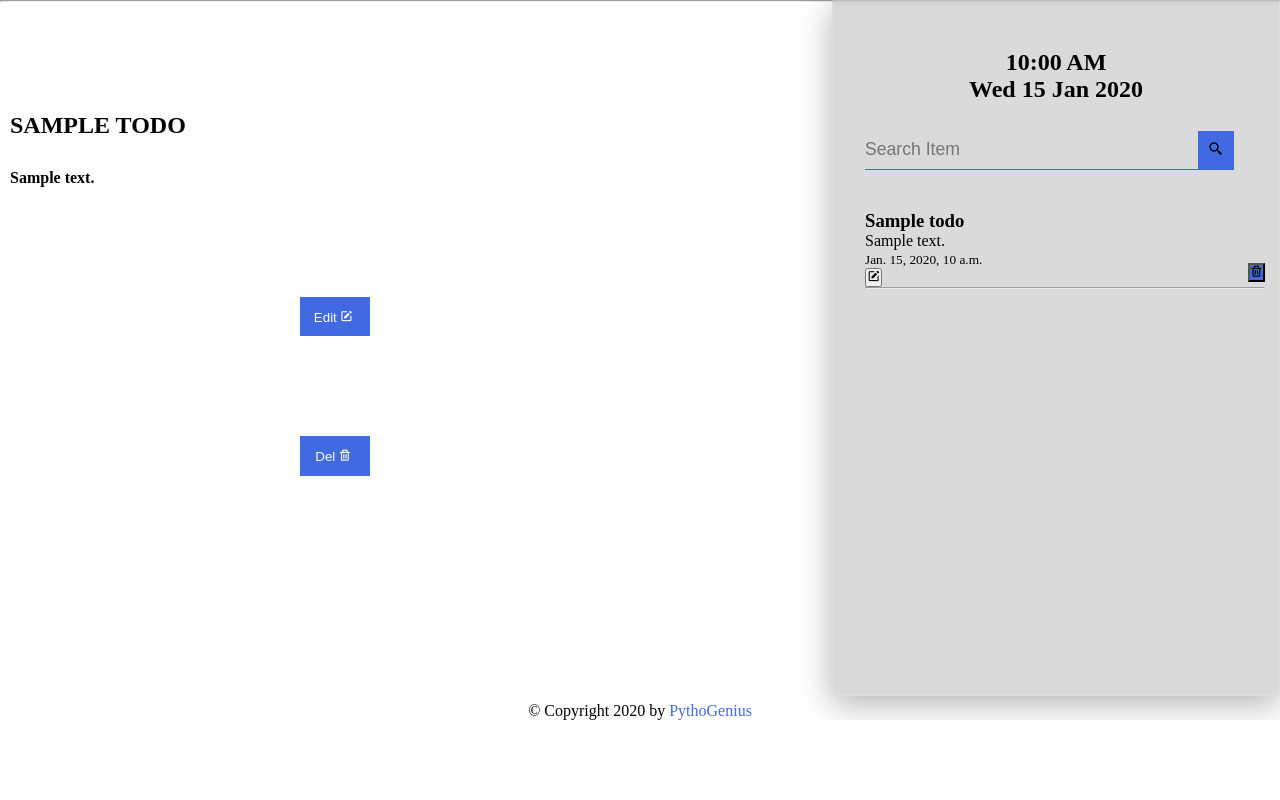
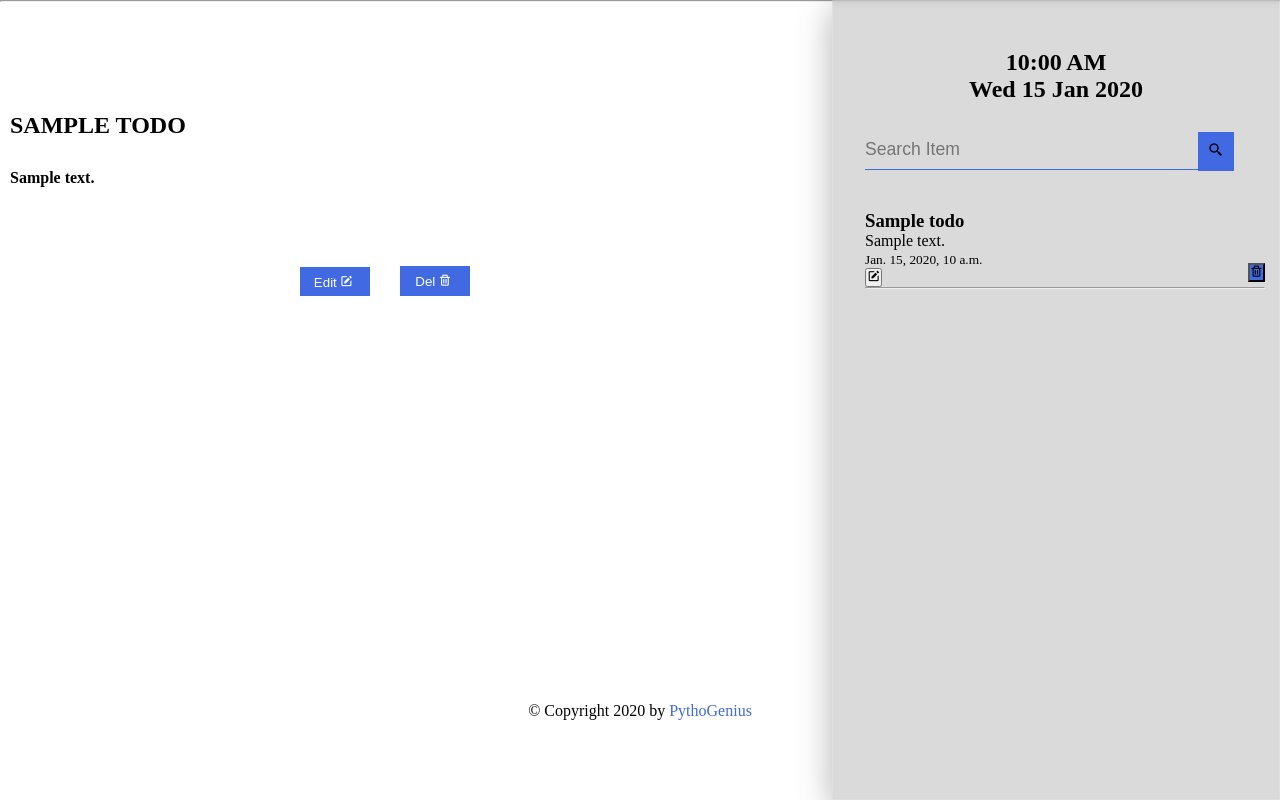
Before and after one commit to Stephen842/Todo_WebApp, a Django app: template todo/todo_app/todo/templates/todo/details.html in a window 1280 px wide. Shown: the part 80-880 px from the top of the page. Before the commit the page ends 800 px from the top, so only its background shows below. Run offline with Django 4.2, Linux system fonts and the light colour scheme; tables that the repository leaves empty hold one stand-in row (values such as "Sample post"); the template is opened without the code that fills it: values that come from a table or form of the project are taken from there, most other values are stand-ins (such as "Sample title", 1, 10 or a date in 2020).

Commit message:
css hotfix

```diff
--- a/todo/todo_app/todo/static/style2.css
+++ b/todo/todo_app/todo/static/style2.css
@@ -28,7 +28,7 @@
 	top: 100;
 	right: 45px;
 	padding: 10px;
-	margin-top: -39px;
+	margin-top: -38px;
 	border: none;
 	outline: none;
 	color: #000;
@@ -76,7 +76,7 @@ Textarea{
 .list_of_task{
         position: absolute;
         width: 35%;
-        height: 87%;
+        height: 100%;
         top: 0;
         right: 0;
         background: rgba(110, 110, 110, .25);
@@ -148,10 +148,10 @@ h2{
 	padding: 10px;
 }
 
-.det_form button{
-	margin-top: 100px;
+.det_form .button1{
+	margin-top: 70px;
 	margin-left: 300px;
-	padding: 10px;
+	padding: 5px;
 	background: #4169E1;
 	cursor: pointer;
 	color: #fff;
@@ -159,8 +159,21 @@ h2{
 	outline: none;
 	border: none;
 	border-radius: 3px solid #4169E1;
-	display: inline;
 }
+.det_form .button2{
+        position: absolute;
+	margin-top: -30px;
+        margin-left: 400px;
+        padding: 5px;
+        background: #4169E1;
+        cursor: pointer;
+        color: #fff;
+        width: 70px;
+        outline: none;
+        border: none;
+        border-radius: 3px solid #4169E1;
+}
+
 
 .det_form i{
 	padding: 3px;
--- a/todo/todo_app/todo/templates/todo/details.html
+++ b/todo/todo_app/todo/templates/todo/details.html
@@ -44,12 +44,12 @@
         <div class = 'det_form'>
             <form action = '/update/{{ x.id}}' method = 'POST'>
             	{% csrf_token %}
-            	<button type = 'submit'> Edit<i class='bx bxs-edit' class = 'icon'></i> </button>
+            	<button type = 'submit' class = 'button1'> Edit<i class='bx bxs-edit' class = 'icon'></i> </button>
         	</form>
 
             <form action = '/del/{{ x.id }}' method = 'POST'>
                 {% csrf_token %}
-                <button type = 'submit'> Del<i class='bx bx-trash' class = 'icon'></i> </button>
+                <button type = 'submit' class = 'button2'> Del<i class='bx bx-trash' class = 'icon'></i> </button>
             </form>
         </div>
 
```
Also changed, not shown: todo/todo_app/todo/templates/todo/updates.html (added).
